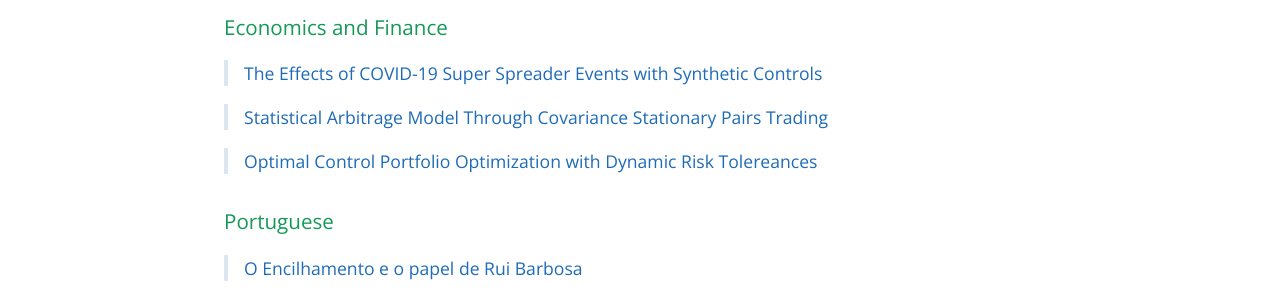
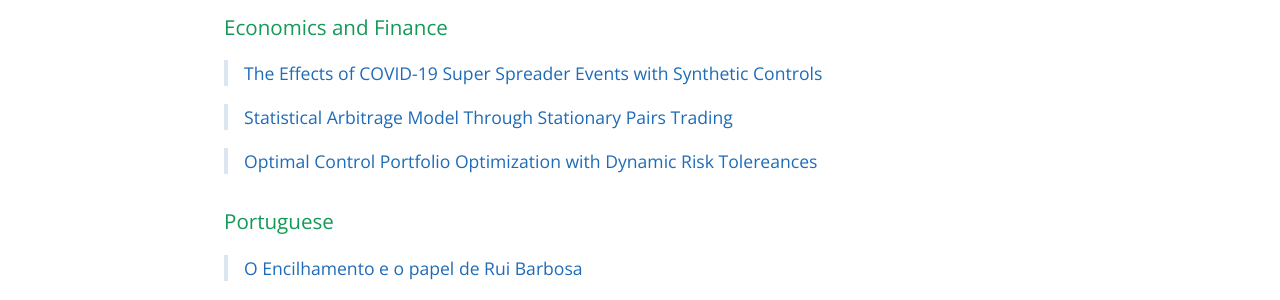
Before and after one commit to walkerhughes/portfolio, a Jekyll site: the page built from index.md, in a window 1280 px wide. Shown: the part 1030-1330 px from the top of the page. Built offline with Jekyll 4.4.1, drawn with Linux system fonts in a browser that asks for light colours; our own code applies the rules of GitHub Pages for plain Markdown files.

Commit message:
Update index.md

```diff
--- a/index.md
+++ b/index.md
@@ -32,7 +32,7 @@ I currently work as an economic consultant where I use statistics and econometri
 
 > [The Effects of COVID-19 Super Spreader Events with Synthetic Controls](./synth.html)
 
-> [Statistical Arbitrage Model Through Covariance Stationary Pairs Trading](./pairs_trading.html)
+> [Statistical Arbitrage Model Through Stationary Pairs Trading](./pairs_trading.html)
 
 > <p><a href="./optimal_control_portfolio_opt.pdf">Optimal Control Portfolio Optimization with Dynamic Risk Tolereances</a></p>
 
```
